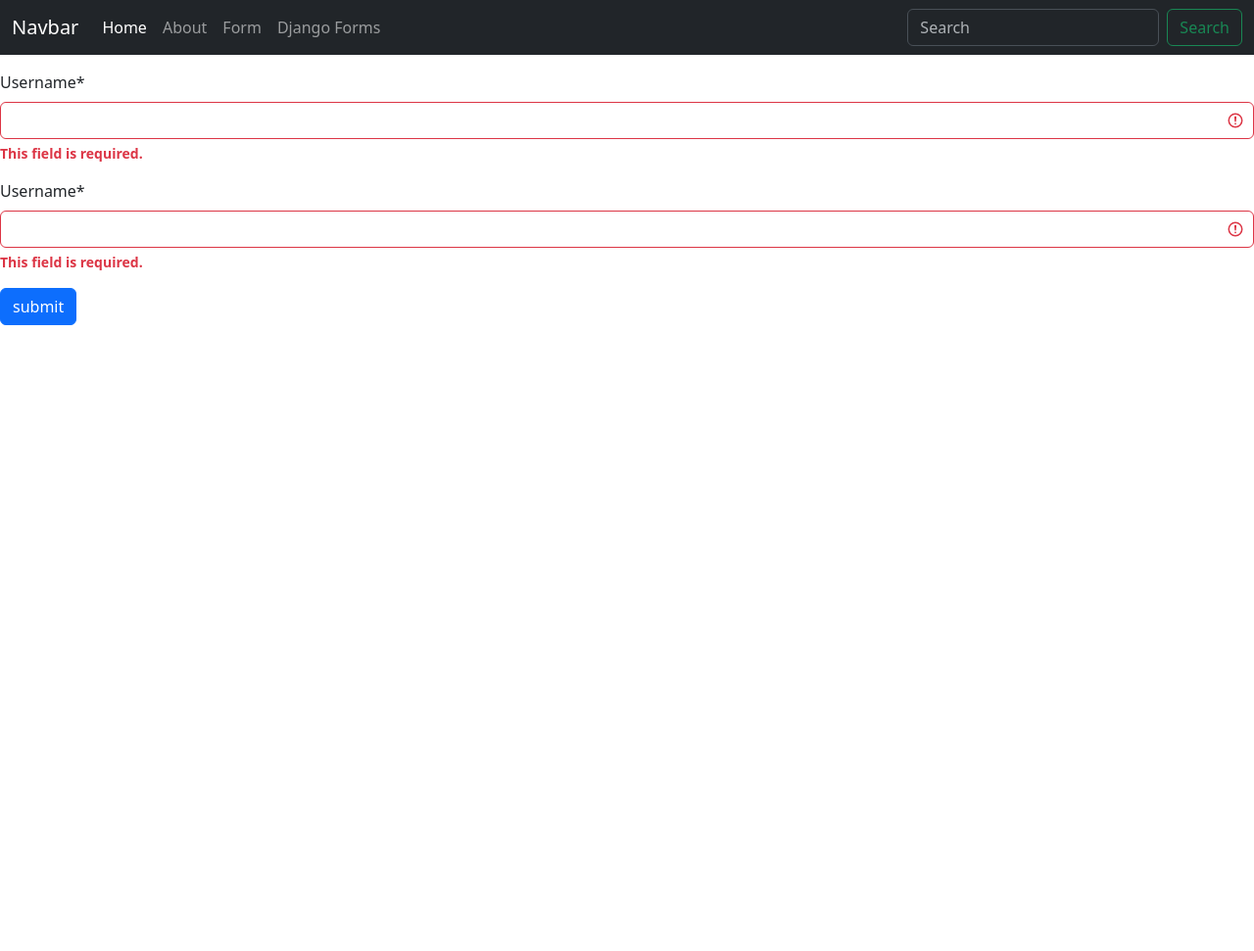
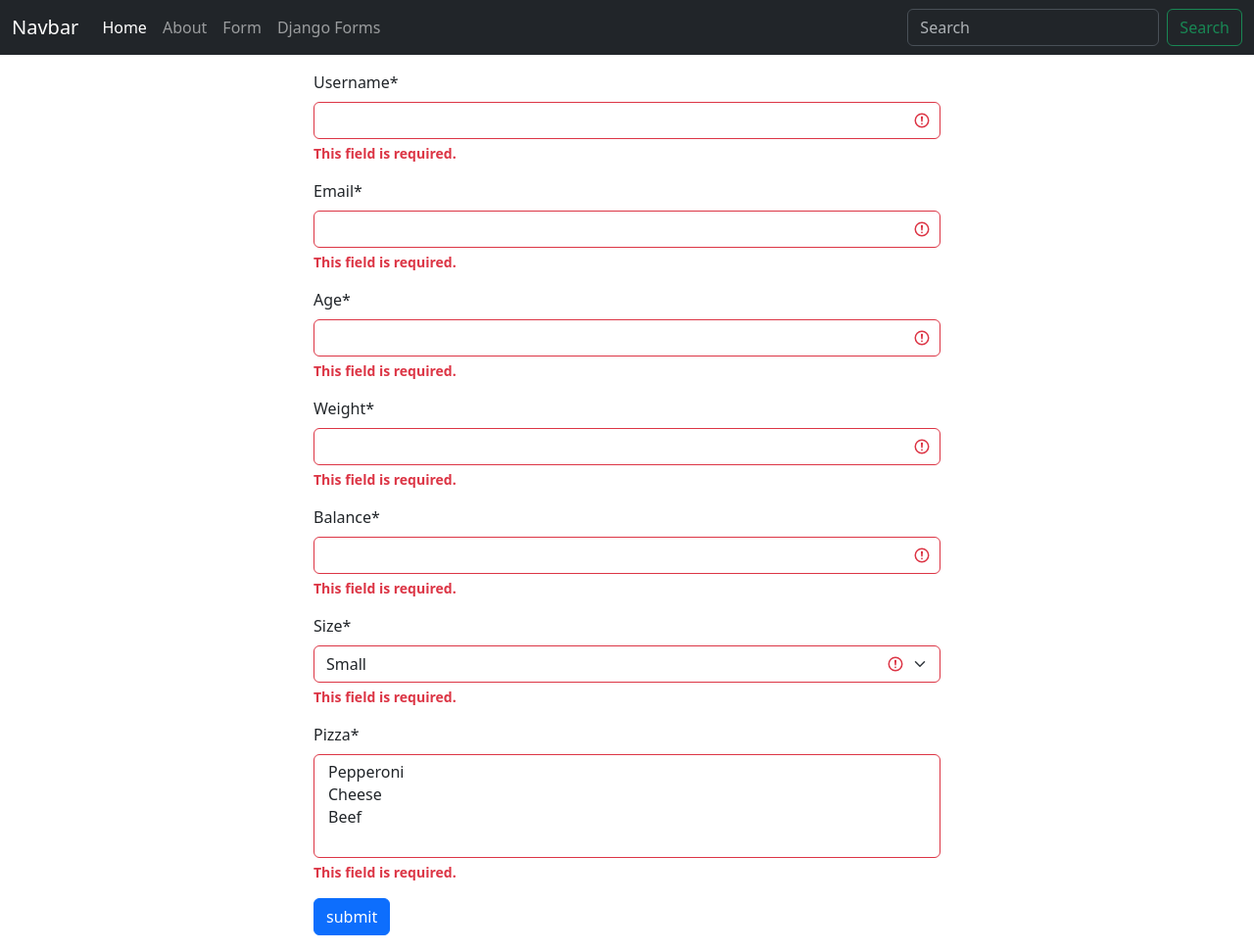
Before and after one commit to rakib54/django_forms, a Django app: page /django_forms/ in a window 1280 px wide. Shown: the whole page at 98% size. Before the commit the page ends 332 px from the top, so only its background shows below. Run offline with Django 4.2, Linux system fonts and the light colour scheme; some libraries are stand-ins or nearby versions.

Commit message:
Exploring different fields in django forms

```diff
--- a/first_app/forms.py
+++ b/first_app/forms.py
@@ -3,4 +3,11 @@ from django import forms
 
 class contactForm(forms.Form):
     name = forms.CharField(label="Username")
-    email = forms.EmailField(label="Username")
+    email = forms.EmailField(label="Email")
+    age = forms.IntegerField()
+    weight = forms.FloatField(label="Weight")
+    balance = forms.DecimalField()
+    CHOICES = [('S', 'Small'), ('M', 'Medium'), ('L', 'Large')]
+    size = forms.ChoiceField(choices=CHOICES)
+    MEAL = [('P', 'Pepperoni'), ('C', 'Cheese'), ('B', 'Beef')]
+    pizza = forms.MultipleChoiceField(choices=MEAL)
--- a/first_app/templates/first_app/django_form.html
+++ b/first_app/templates/first_app/django_form.html
@@ -2,9 +2,11 @@
 {% block title %}Django Form{%endblock%}
 {% block content %}
 {% load crispy_forms_tags %}
-<form method="post">
-  {% csrf_token %}
-  {{form|crispy}}
-  <button class="btn btn-primary" type="submit">submit</button>
-</form>
+<div style="width: 50%; margin:auto">
+  <form method="post">
+    {% csrf_token %}
+    {{form|crispy}}
+    <button class="btn btn-primary" type="submit">submit</button>
+  </form>
+</div>
 {% endblock%}
```
